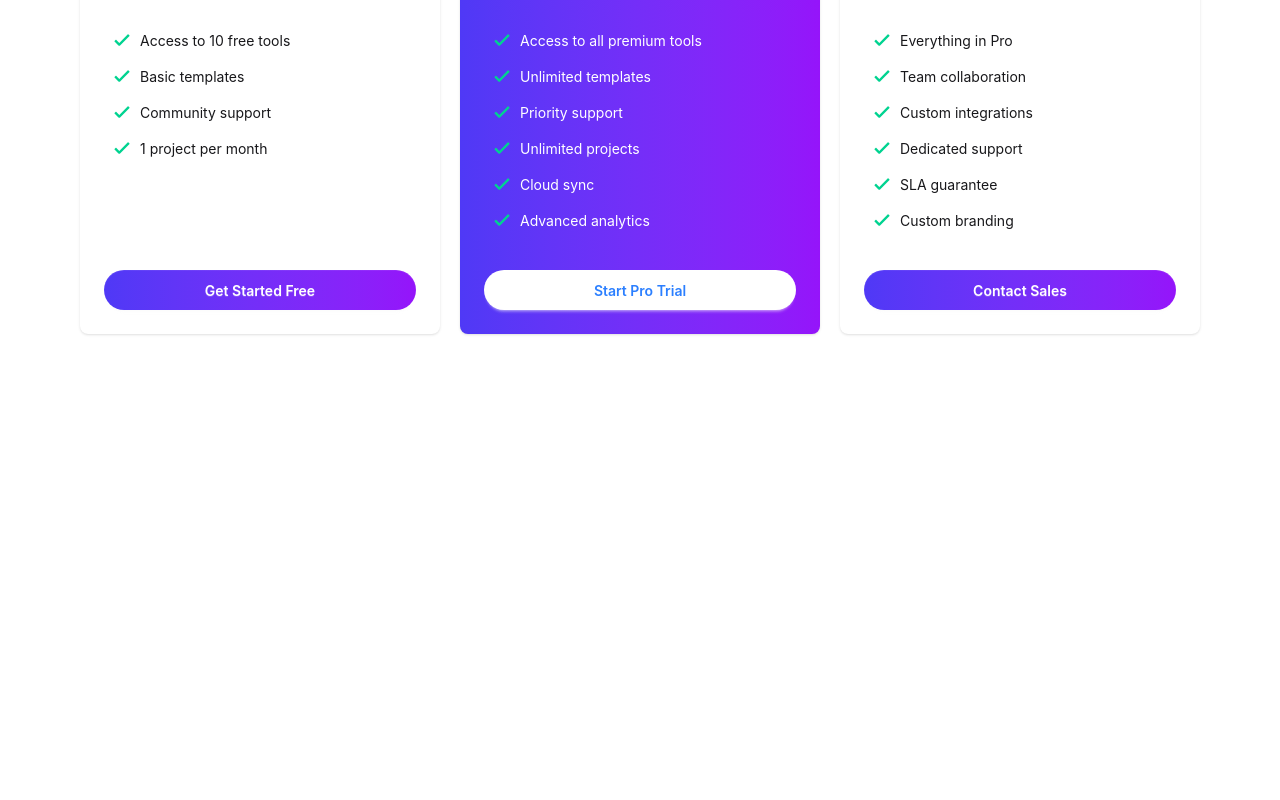
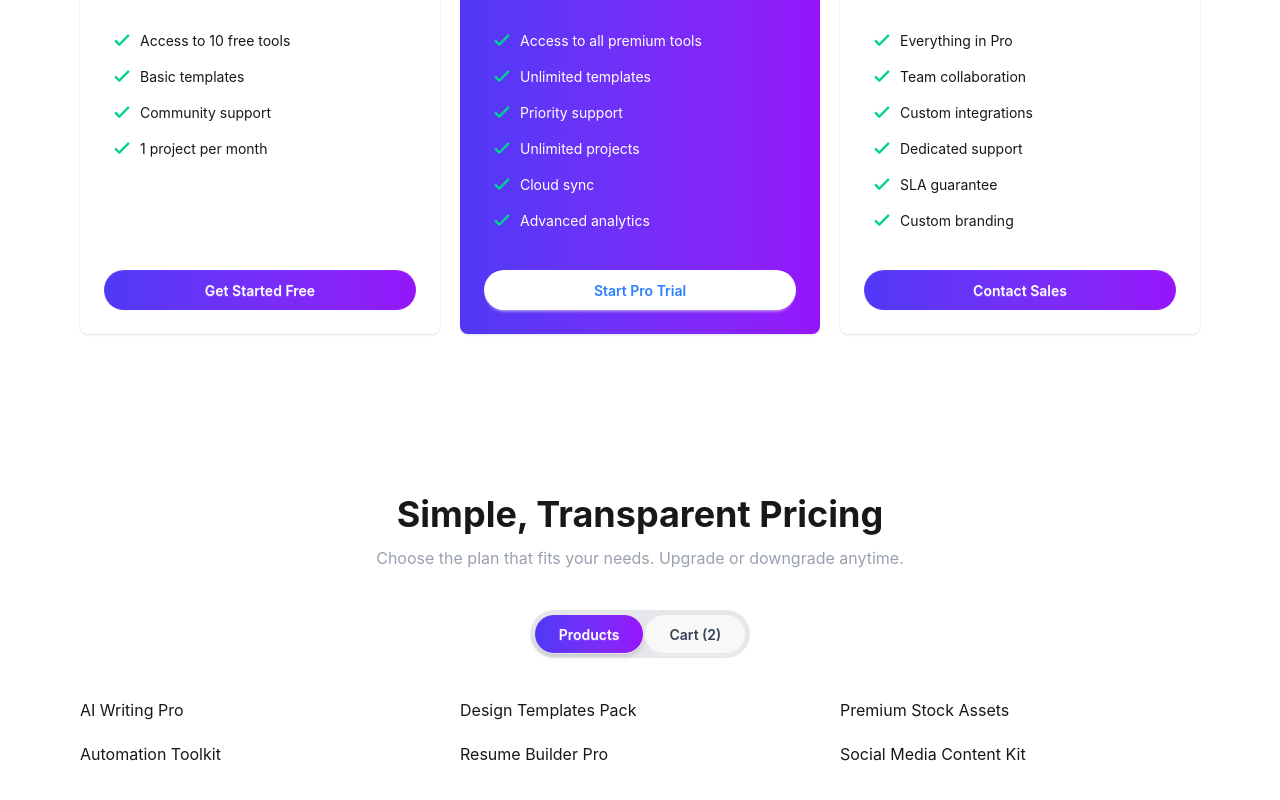
Before and after one commit to asirmahmud2/Assignment_06, a React (Vite) app: page / in a window 1280 px wide. Shown: the part 2022-2822 px from the top of the page. Before the commit the page ends 2436 px from the top, so only its background shows below. Built offline with nearby package versions, Linux system fonts and the light colour scheme.

Commit message:
Product design

```diff
--- a/src/App.jsx
+++ b/src/App.jsx
@@ -1,19 +1,30 @@
+import { Suspense } from 'react'
 import './App.css'
 import Getstarted from './Components/Homepage/Details/Getstarted'
 import Pricing from './Components/Homepage/Details/Pricing'
 import Hero from './Components/Homepage/Hero/Hero'
 import Rating from './Components/Homepage/Hero/Rating'
 import Navbar from './Components/Homepage/Navbar/Navbar'
+import Products from './Components/Homepage/Products/Products'
+
+const fetchPlayer = async () => {
+  const res = await fetch("/product.json");
+  return res.json();
+}
 
 function App() {
+  const productsPromise = fetchPlayer();
 
   return (
     <>
-        <Navbar></Navbar>
-        <Hero></Hero>
-        <Rating></Rating>
-        <Getstarted></Getstarted>
-        <Pricing></Pricing>
+      <Navbar></Navbar>
+      <Hero></Hero>
+      <Rating></Rating>
+      <Getstarted></Getstarted>
+      <Pricing></Pricing>
+      <Suspense>
+        <Products productsPromise={productsPromise}></Products>
+      </Suspense>
     </>
   )
 }
--- /dev/null
+++ b/src/Components/Homepage/Products/Products.jsx
@@ -0,0 +1,37 @@
+import React from 'react';
+import { use } from 'react';
+
+const Products = ({ productsPromise }) => {
+    const products = use(productsPromise);
+
+    return (
+        <div>
+            <div className='container mx-auto p-20 space-y-3'>
+                <div className="text-center">
+                    <h2 className='text-4xl font-bold mb-3'>Simple, Transparent Pricing</h2>
+                    <p className='text-gray-400 '>Choose the plan that fits your needs. Upgrade or downgrade anytime.</p>
+                </div>
+                <div className="flex justify-center mt-10">
+                    <div className="flex bg-gray-200 rounded-full p-1 w-fit">
+                        <button className="btn px-6 py-2 rounded-full text-white bg-linear-to-r from-[#4F39F6] to-[#9514FA] shadow-md">
+                            Products
+                        </button>
+                        <button className="btn px-6 py-2 rounded-full text-gray-700">
+                            Cart (2)
+                        </button>
+                    </div>
+                </div>
+
+                <div className='grid grid-cols-1 md:grid-cols-2 lg:grid-cols-3 gap-5 mt-10'>
+                    {
+                        products.map(product => {
+                            return <h1 key={product.price}>{product.title}</h1>
+                        })
+                    }
+                </div>
+            </div>
+        </div>
+    );
+};
+
+export default Products;
```
